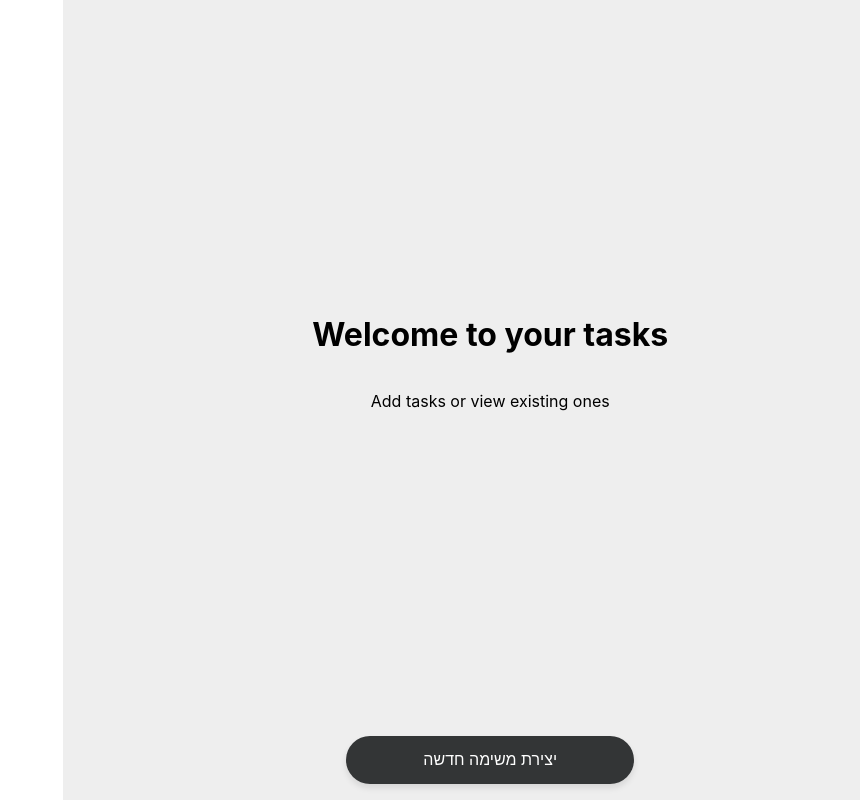
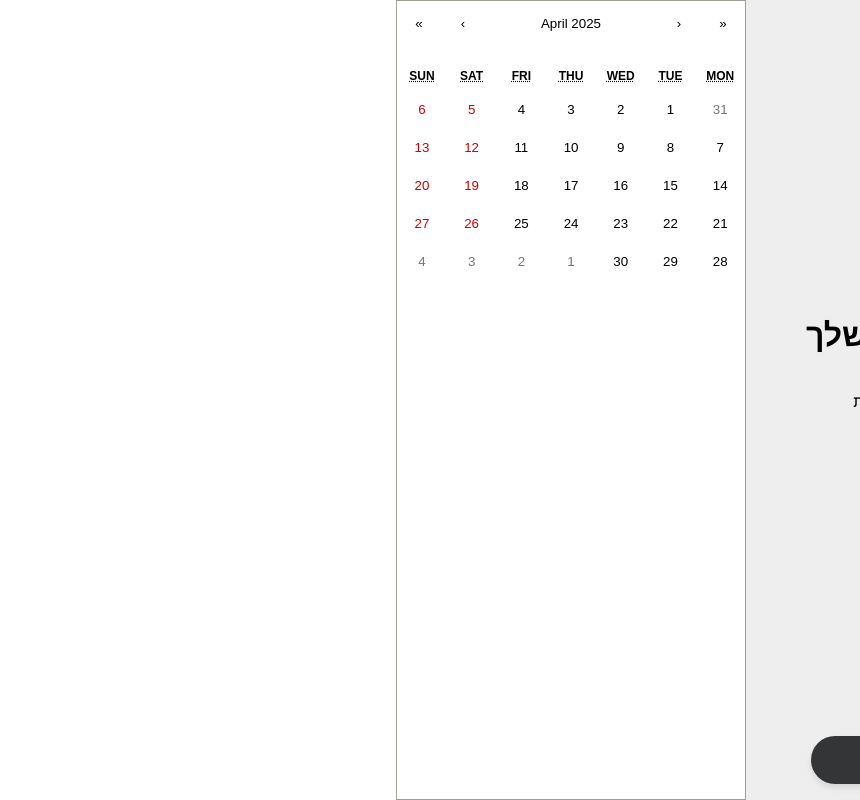
Before and after one commit to TamarLaufer/todo, a React (Create React App) app: page / in a window 1280 px wide. Both pictures are taken after a click on the button "יצירת משימה חדשה". Shown: the whole page, without its empty margins (420-1280 px from the left). Built offline with nearby package versions, Linux system fonts and the light colour scheme.

Commit message:
add react-calendar

```diff
--- a/package.json
+++ b/package.json
@@ -12,6 +12,7 @@
     "firebase": "^10.13.2",
     "i18next": "^24.2.1",
     "react": "^18.3.1",
+    "react-calendar": "^5.1.0",
     "react-dom": "^18.3.1",
     "react-hook-form": "^7.54.2",
     "react-i18next": "^15.4.0",
--- a/src/components/AddTask.tsx
+++ b/src/components/AddTask.tsx
@@ -1,9 +1,17 @@
 import { useTranslation } from "react-i18next";
 import { ButtonStyle } from "src/styled-components/styled-components";
 
-const AddTask = () => {
+type AddTaskType = {
+  displayCalendarFunc: () => void;
+};
+
+const AddTask = ({ displayCalendarFunc }: AddTaskType) => {
   const { t } = useTranslation();
-  return <ButtonStyle>{t("create new task")}</ButtonStyle>;
+  return (
+    <ButtonStyle onClick={displayCalendarFunc}>
+      {t("create new task")}
+    </ButtonStyle>
+  );
 };
 
 export default AddTask;
--- a/src/i18n/en.json
+++ b/src/i18n/en.json
@@ -6,5 +6,6 @@
   "personal": "Personal",
   "work": "Work",
   "create new task": "Create new task",
-  "welcome to your tasks": "Welcome to your tasks"
+  "welcome to your tasks": "Welcome to your tasks",
+  "add tasks or view existing ones": "Add tasks or view existing ones"
 }
--- a/src/i18n/he.json
+++ b/src/i18n/he.json
@@ -6,5 +6,6 @@
   "personal": "משימות אישיות",
   "work": "עבודה",
   "create new task": "יצירת משימה חדשה",
-  "welcome to your tasks": "ברוכים הבאים למשימות שלך"
+  "welcome to your tasks": "ברוכים הבאים למשימות שלך",
+  "add tasks or view existing ones": "הוסיפו משימות חדשות, או צפו במשימות קיימות"
 }
--- a/src/screens/Home.tsx
+++ b/src/screens/Home.tsx
@@ -1,3 +1,6 @@
+import { useCallback, useState } from "react";
+import Calendar from "react-calendar";
+import { useTranslation } from "react-i18next";
 import AddTask from "src/components/AddTask";
 import SideBar from "src/components/SideBar";
 import {
@@ -6,21 +9,41 @@ import {
   ContentContainerStyle,
   ContentStyle,
 } from "src/styled-components/styled-components";
+import "react-calendar/dist/Calendar.css";
+
+type ValuePiece = Date | null;
+
+type Value = ValuePiece | [ValuePiece, ValuePiece];
 
 const Home: React.FC = (): JSX.Element => {
+  const { t } = useTranslation();
+  const [value, onChange] = useState<Value>(new Date());
+  const [displayCalendar, setDisplayCalendar] = useState(false);
+
+  const displayCalendarFunc = useCallback(() => {
+    setDisplayCalendar((perv) => !perv);
+  }, []);
+
   return (
     <>
       <ContainerStyle>
         <SideBar />
         <ContentStyle>
           <ContentContainerStyle>
-            <h1>Welcome to your tasks</h1>
-            <p>Add tasks or view existing ones</p>
+            <h1>{t("welcome to your tasks")}</h1>
+            <p>{t("add tasks or view existing ones")}</p>
           </ContentContainerStyle>
           <AddTaskContainerStyle>
-            <AddTask />
+            <AddTask displayCalendarFunc={displayCalendarFunc} />
           </AddTaskContainerStyle>
         </ContentStyle>
+        {displayCalendar && (
+          <Calendar
+            activeStartDate={new Date(2025, 3, 1)}
+            onChange={onChange}
+            value={value}
+          />
+        )}
       </ContainerStyle>
     </>
   );
--- a/src/styled-components/styled-components.tsx
+++ b/src/styled-components/styled-components.tsx
@@ -19,7 +19,7 @@ export const ContentStyle = styled.div`
 export const SideBarContainerStyle = styled("div").withConfig({
   shouldForwardProp: (prop) => prop !== "isDisplay",
 })<{ isDisplay: boolean }>`
-  margin: 1%;
+  margin: 1% 0% 1% 0%;
   width: ${({ isDisplay }) => (isDisplay ? "400px" : "8px")};
   background: rgb(255, 255, 255);
   display: flex;
@@ -67,7 +67,7 @@ export const ContainerButtonStyle = styled.div`
 export const ButtonStyle = styled.button`
   background-color: rgb(51, 53, 54);
   color: #fff;
-  width: 18rem;
+  width: 25rem;
   height: 3rem;
   border-radius: 5rem;
   display: flex;
@@ -131,11 +131,11 @@ export const ShutterStyle = styled.button`
   background: rgb(255, 255, 255);
   cursor: pointer;
   padding: 20px;
-  z-index: 100;
+  z-index: 10;
 `;
 
 export const ScrollableContainerStyle = styled.div`
-  width: 100%;
+  width: 90%;
   display: flex;
   flex-direction: column;
   overflow-y: auto; /* Enable vertical scrolling */
```
Also changed, not shown: 1 other file (tests, documents, lock files or other folders).
